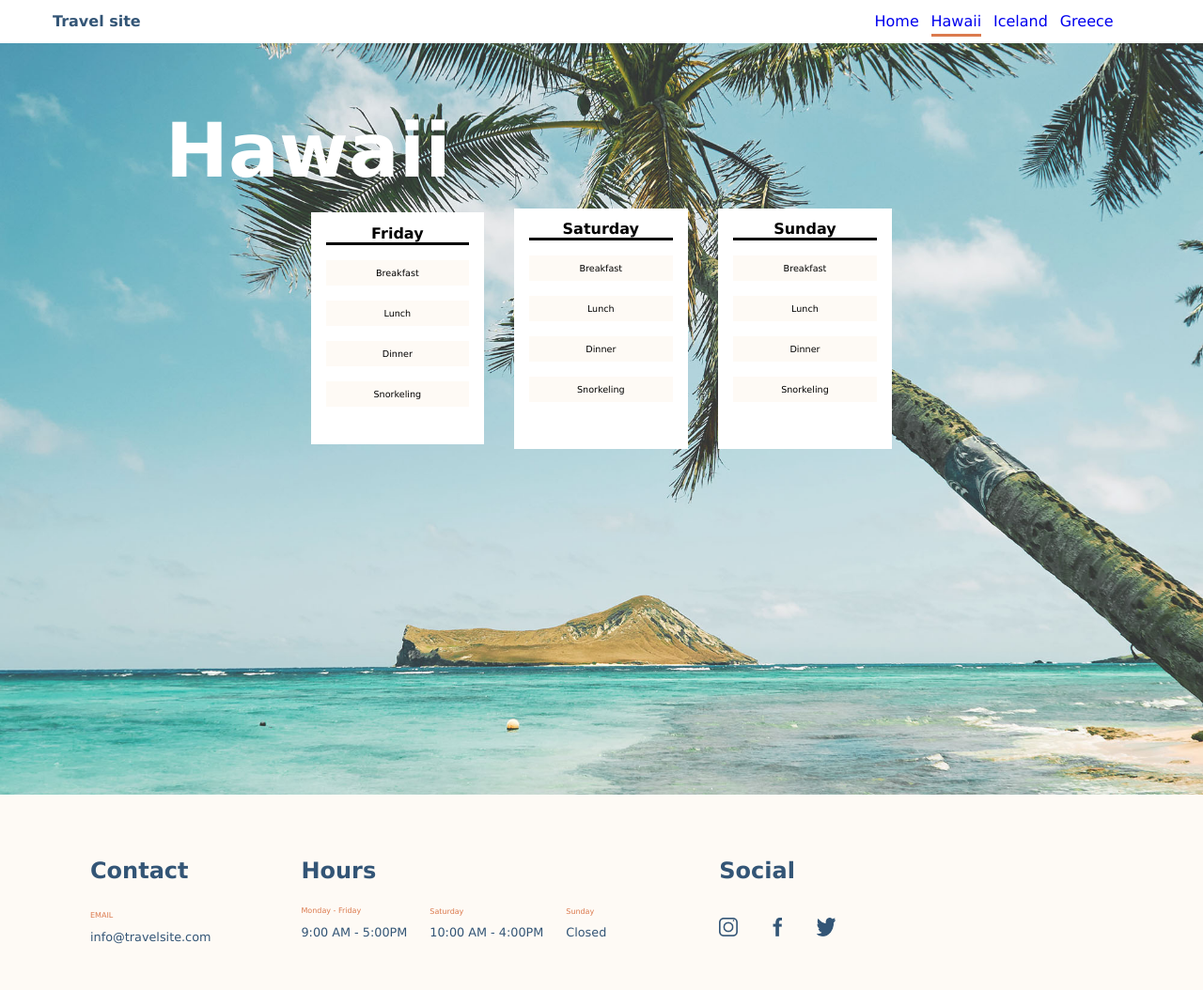
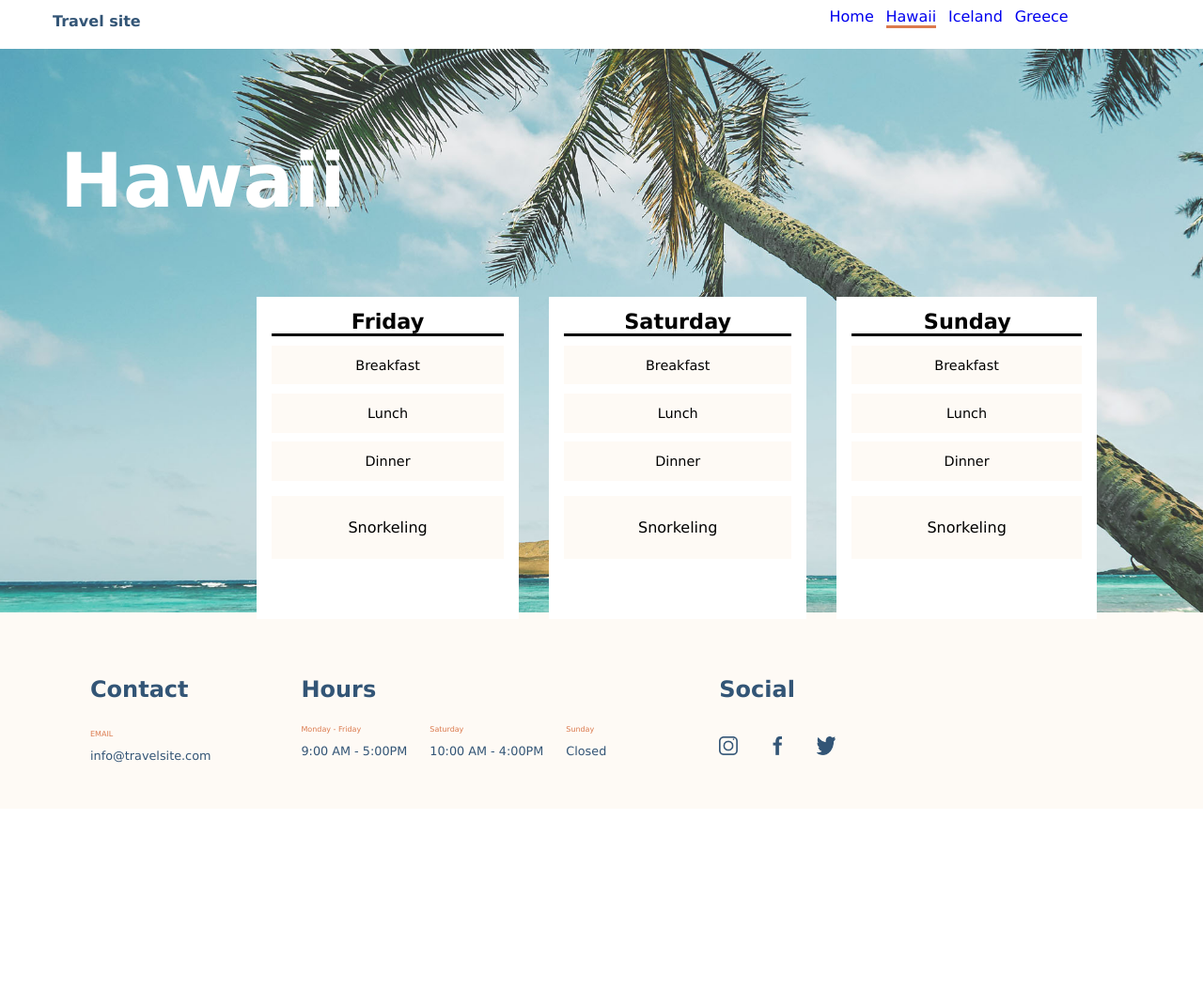
Before and after one commit to learnkz/Travel-Site, a plain HTML site: page Pages/hawaii.html in a window 1280 px wide. Shown: the whole page at 94% size. After the commit the page ends 861 px from the top, so only its background shows below. Drawn offline with Linux system fonts and the light colour scheme.

Commit message:
Final submission

```diff
--- a/CSS/destinations.css
+++ b/CSS/destinations.css
@@ -10,12 +10,13 @@ body {
 
 .desitination-name {
     position: absolute;
-    top: 3rem;
+    top: 4rem;
     color: #FFFFFF;
     text-align: justify;
     font-family: Verdana, Geneva, Tahoma, sans-serif;
-    margin-left: 11rem;
+    margin-left: 4rem;
     font-size: 5rem;
+    padding-top: 1rem;
 }
 
 .iternary {
@@ -27,12 +28,15 @@ body {
     align-items: center;
     justify-content: center;
     font-family: Verdana, Geneva, Tahoma, sans-serif;
-    padding-top: 10rem;
+    padding-top: 15rem;
+    margin-top: 2rem;
+    margin-left: 10rem;
+    padding-bottom: 8rem;
 }
 
 .iternary-days {
     background-color: #FFFFFF;
-    margin: 1rem;
+    margin: 1.5rem 1rem 1rem 1rem;
     padding-left: 1rem;
     padding-right: 1rem;
     padding-top: -1rem;
@@ -40,43 +44,62 @@ body {
 }
 
 .iternary-day {
-    padding-left: 3rem;
-    padding-right: 3rem;
+    padding-left: 5.3rem;
+    padding-right: 5.3rem;
     border-bottom: solid;
-    font-size: 1rem;
+    font-size: 1.4rem;
     font-weight: bold;
     margin-top: 0.8rem;
+    list-style: none;
 }
 
 .iternary-saturday {
-    padding-left: 2.25rem;
-    padding-right: 2.25rem;
+    padding-left: 4rem;
+    padding-right: 4rem;
     border-bottom: solid;
-    font-size: 1rem;
+    font-size: 1.4rem;
     font-weight: bold;
     margin-top: 0.8rem;
+    list-style: none;
 }
 
 .iternary-sunday {
-    padding-left: 2.7rem;
-    padding-right: 2.7rem;
+    padding-left: 4.79rem;
+    padding-right: 4.7rem;
     border-bottom: solid;
-    font-size: 1rem;
+    font-size: 1.4rem;
     font-weight: bold;
     margin-top: 0.8rem;
+    list-style: none;
 }
 
 .iternary-list {
-    padding-left: 3rem;
-    padding-right: 3rem;
-    padding-top: 0.5rem;
-    padding-bottom: 0.5rem;
-    font-size: 0.6rem;
+    padding-top: 0.8rem;
+    padding-bottom: 0.8rem;
+    font-size: 0.9rem;
     font-weight: 100;
     background-color: #FEFAF5;
     font-display: center;
     text-align: center;
-    margin-top: 1rem
+    margin-top: 0.6rem;
+    list-style: none;
 }
 
-.destination-page {}
+.iternary-list-last {
+    padding-left: 4rem;
+    padding-right: 4rem;
+    padding-top: 1.5rem;
+    padding-bottom: 1.5rem;
+    font-size: 1rem;
+    font-weight: 100;
+    background-color: #FEFAF5;
+    font-display: center;
+    text-align: center;
+    margin-top: 1rem;
+    list-style: none;
+    margin-bottom: 1.5rem;
+}
+
+.destination-page {
+    margin-top: -1rem;
+}
--- a/CSS/global.css
+++ b/CSS/global.css
@@ -23,8 +23,10 @@ body {
 .navbar__header {
     font-size: 1rem;
     font-weight: bold;
-    margin-right: 48rem;
+    margin-right: 45rem;
     margin-left: 3.5rem;
+    text-decoration: none;
+    margin-bottom: 0;
 }
 
 .navbar__link {
@@ -32,12 +34,16 @@ body {
     text-decoration: none;
     margin-left: 0.8rem;
     margin-bottom: 0;
-    margin-top: 0.8rem;
+    margin-top: 0.5rem;
     justify-content: center;
 }
 
 .navbar__link:hover {
     text-decoration: underline;
+}
+
+.navbar__header:hover {
+    text-decoration: none;
 }
 
 .underline {
@@ -79,7 +85,7 @@ body {
 }
 
 .hours-days {
-    color: #DB7a4E;
+    color: #DB7A4E;
     font-size: 0.5rem;
     font-weight: 100;
     margin-top: 4.5rem;
--- a/Pages/hawaii.html
+++ b/Pages/hawaii.html
@@ -29,35 +29,39 @@
     </header>
 
     <!--Destination details-->
-    <section>
+    <section class="destination-page">
         <div style="background-image: url('../Assets/Images/hawaii.jpg');
         background-size: cover;
-        height: 100vh;
-        background-position: center;">
+        background-position: center;
+        height: 75vh;">
 
             <h2 class="desitination-name">Hawaii</h2>
             <div class="iternary">
-                <div class="iternary-days">
-                    <div class="iternary-day">Friday</div>
-                    <div class="iternary-list">Breakfast</div>
-                    <div class="iternary-list">Lunch</div>
-                    <div class="iternary-list">Dinner</div>
-                    <div class="iternary-list">Snorkeling</div>
-                </div>
-                <div class="iternary-days">
-                    <h2 class="iternary-saturday">Saturday</h2>
-                    <h3 class="iternary-list">Breakfast</h3>
-                    <h3 class="iternary-list">Lunch</h3>
-                    <h3 class="iternary-list">Dinner</h3>
-                    <h3 class="iternary-list">Snorkeling</h3>
-                </div>
-                <div class="iternary-days">
-                    <h2 class="iternary-sunday">Sunday</h2>
-                    <h3 class="iternary-list">Breakfast</h3>
-                    <h3 class="iternary-list">Lunch</h3>
-                    <h3 class="iternary-list">Dinner</h3>
-                    <h3 class="iternary-list">Snorkeling</h3>
-                </div>
+                <ul class="iternary-days">
+                    <li class="iternary-day">Friday</li>
+                    <li class="iternary-list">Breakfast</li>
+                    <li class="iternary-list">Lunch</li>
+                    <li class="iternary-list">Dinner</li>
+                    <li class="iternary-list-last">Snorkeling</li>
+                </ul>
+
+                <ul class="iternary-days">
+                    <li class="iternary-saturday">Saturday</li>
+                    <li class="iternary-list">Breakfast</li>
+                    <li class="iternary-list">Lunch</li>
+                    <li class="iternary-list">Dinner</li>
+                    <li class="iternary-list-last">Snorkeling</li>
+                </ul>
+
+
+                <ul class="iternary-days">
+                    <li class="iternary-sunday">Sunday</li>
+                    <li class="iternary-list">Breakfast</li>
+                    <li class="iternary-list">Lunch</li>
+                    <li class="iternary-list">Dinner</li>
+                    <li class="iternary-list-last">Snorkeling</li>
+                </ul>
+
             </div>
         </div>
     </section>
@@ -65,7 +69,7 @@
 
 
     <!--Footer Global-->
-    <section class="footer">
+    <footer class="footer">
         <!--Contact-->
         <div class="contact">
             <h2>Contact</h2>
@@ -98,7 +102,7 @@
             <em><a href= "https://www.facebook.com/"><img class="icon" src="../Assets/Icons/icon-facebook.png" alt="facebook" width="10" height="20"></a></em>
             <em><a href= "https://twitter.com"><img class="icon" src="../Assets/Icons/icon-twitter.png" alt="twitter" width="20" height="20"></a></em>
         </div>
-    </section>
+    </footer>
 
 </body>
 
```
Also changed, not shown: CSS/main.css (+5 -4 lines), Pages/greece.html (+27 -23 lines), Pages/iceland.html (+27 -23 lines), index.html (+25 -12 lines).
